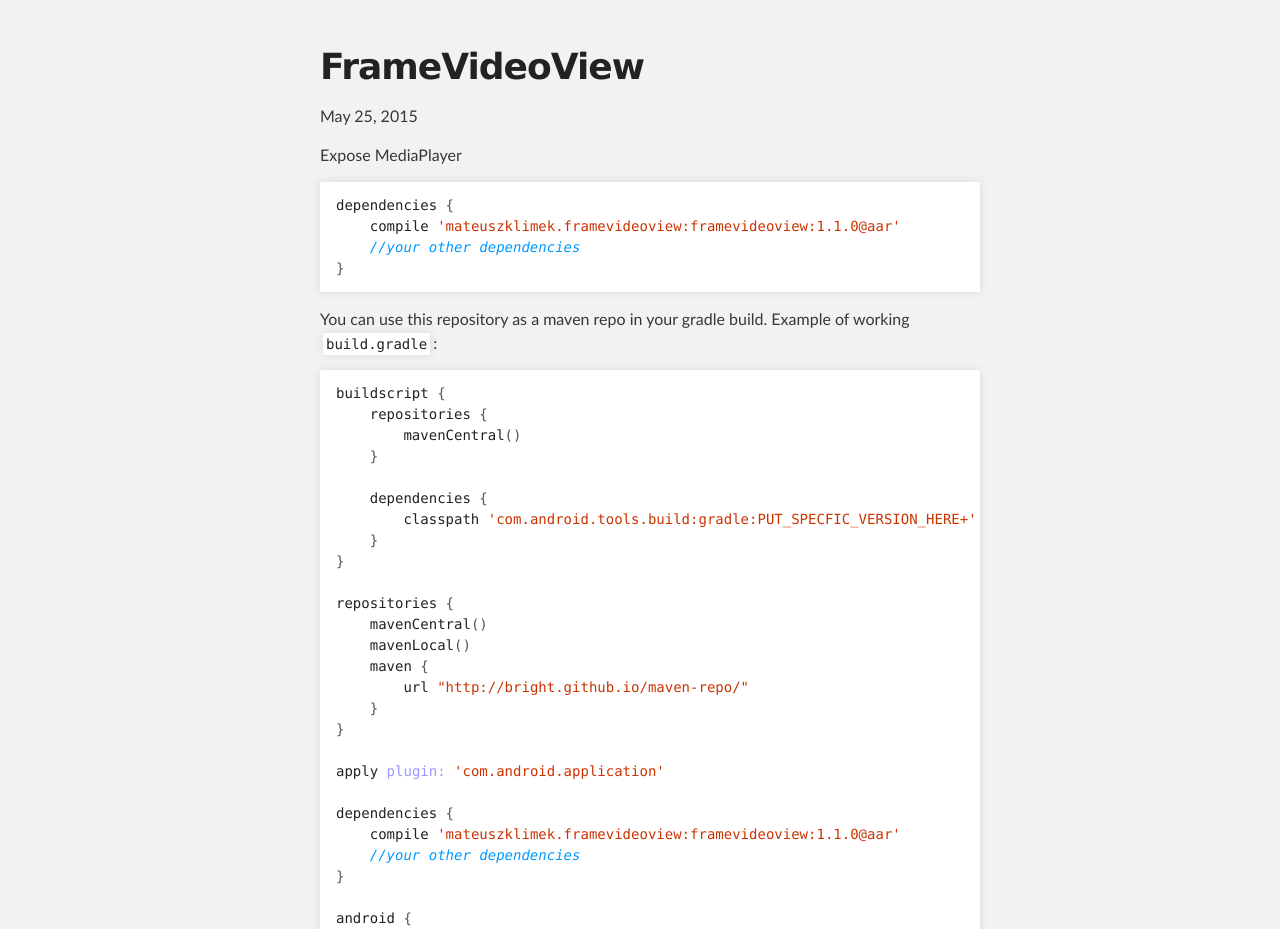
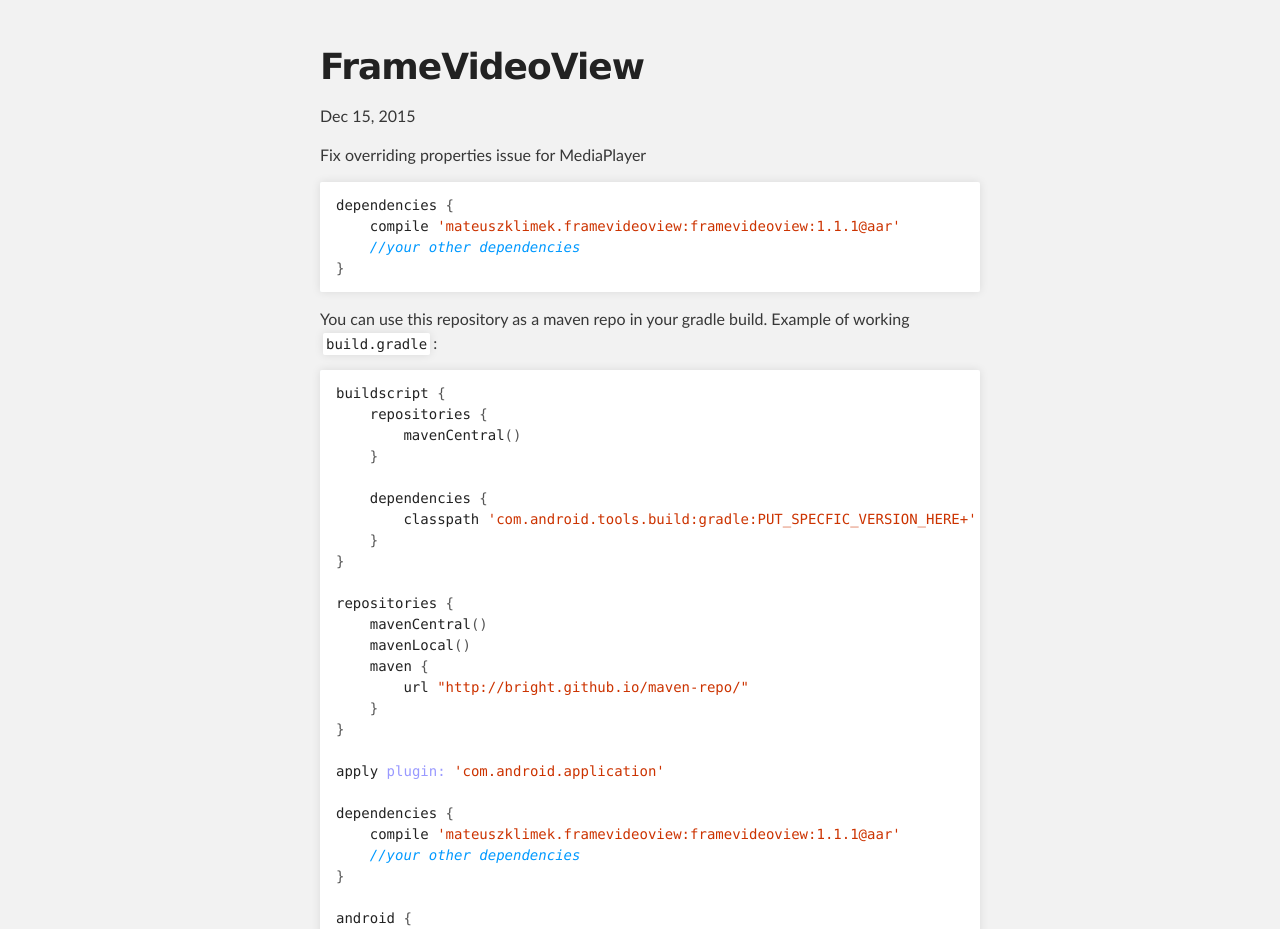
Before and after one commit to bright/maven-repo, a Jekyll site: the page built from _posts/2015-12-15-framevideoview.md, in a window 1280 px wide. Shown: the part 184-1113 px from the top of the page. Built offline with Jekyll 4.4.1, drawn with Linux system fonts in a browser that asks for light colours.

Commit message:
FrameVideoView 1.1.1

```diff
--- a/_data/framevideoview.yml
+++ b/_data/framevideoview.yml
@@ -3,3 +3,4 @@ groupId: mateuszklimek.framevideoview
 versions:
   - 1.0.0
   - 1.1.0
+  - 1.1.1
--- /dev/null
+++ b/_posts/2015-12-15-framevideoview.md
@@ -0,0 +1,10 @@
+---
+layout: post
+title:  "FrameVideoView"
+date:   2015-12-15 11:04:00
+categories: mateuszklimek.framevideoview framevideoview
+data_name: framevideoview
+version: 1.1.1
+---
+
+Fix overriding properties issue for MediaPlayer
--- a/mateuszklimek/framevideoview/framevideoview/maven-metadata.xml
+++ b/mateuszklimek/framevideoview/framevideoview/maven-metadata.xml
@@ -7,7 +7,8 @@
     <versions>
       <version>1.0.0</version>
       <version>1.1.0</version>
+      <version>1.1.1</version>
     </versions>
-    <lastUpdated>20150525081402</lastUpdated>
+    <lastUpdated>20151215094348</lastUpdated>
   </versioning>
 </metadata>
```
Also changed, not shown: 8 other files.
